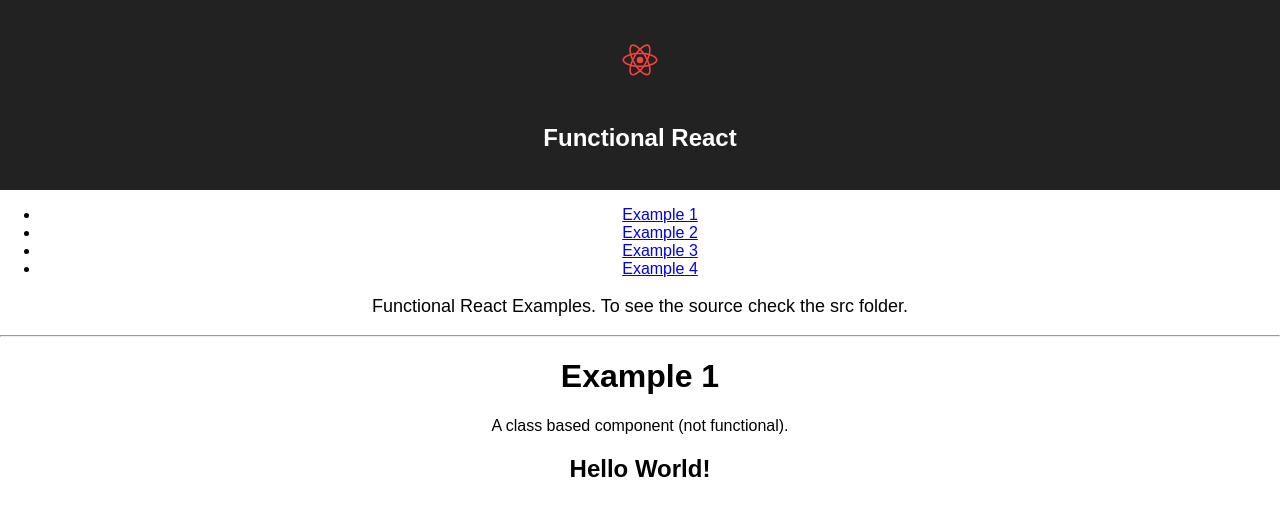
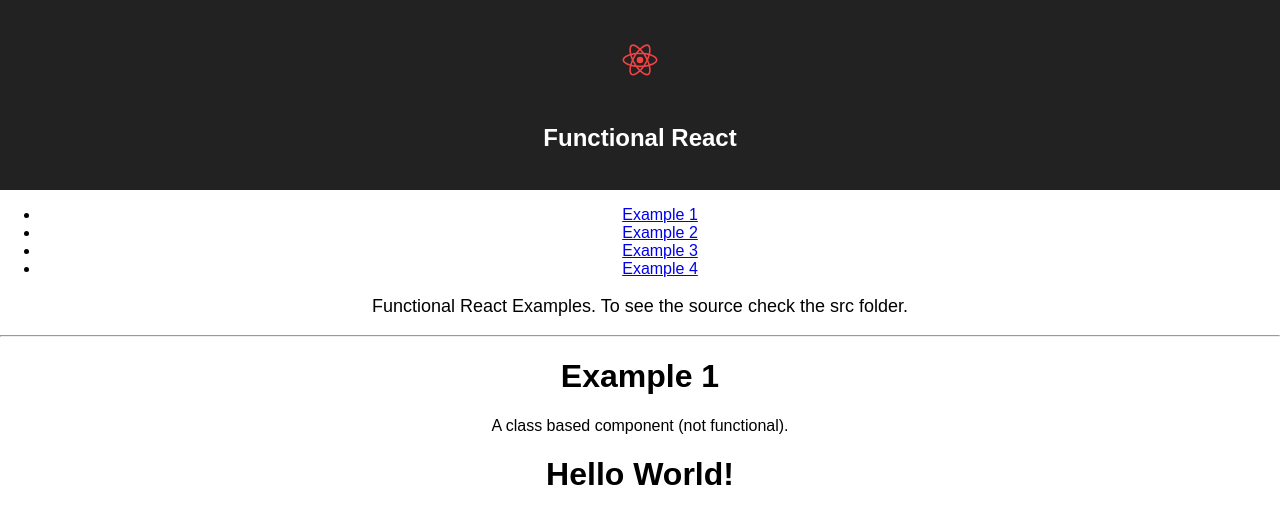
Before and after one commit to recidive/functional-react, a React (Create React App) app: page /example-01 in a window 1280 px wide. Shown: the top 524 px of the page. Built offline with nearby package versions, Linux system fonts and the light colour scheme.

Commit message:
Changed to h1’s.

```diff
--- a/src/example-01/MyComponent.js
+++ b/src/example-01/MyComponent.js
@@ -4,7 +4,7 @@ import PropTypes from 'prop-types'
 class MyComponent extends Component {
   render() {
     const { title } = this.props
-    return <h2>{ title }</h2>
+    return <h1>{ title }</h1>
   }
 }
 
--- a/src/example-02/MyComponent.js
+++ b/src/example-02/MyComponent.js
@@ -1,7 +1,7 @@
 import React from 'react'
 import PropTypes from 'prop-types'
 
-const MyComponent = ({ title }) => <h2>{ title }</h2>
+const MyComponent = ({ title }) => <h1>{ title }</h1>
 
 MyComponent.propTypes = {
   title: PropTypes.string
```
